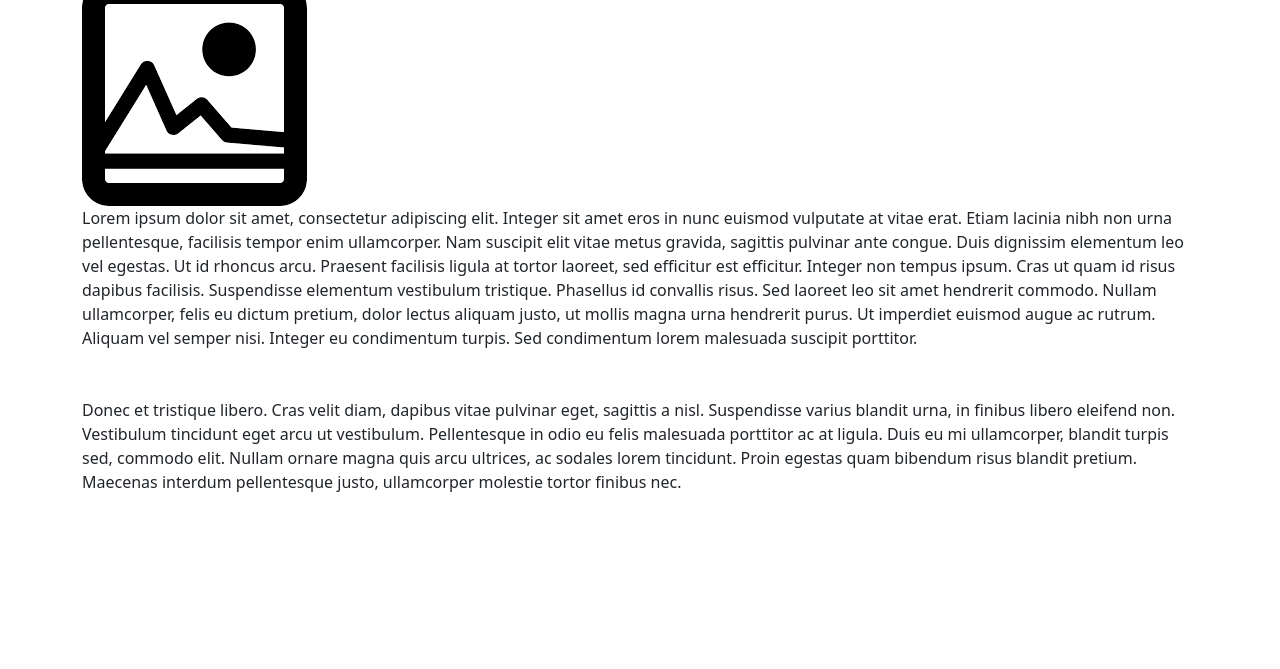
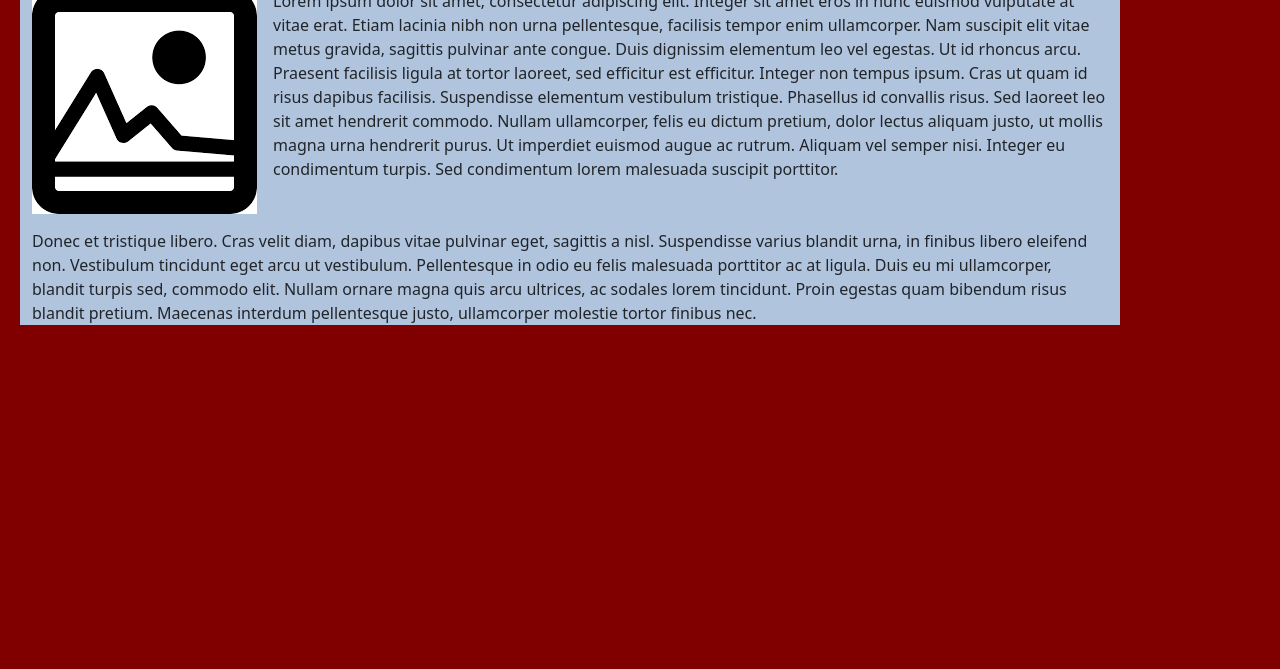
Before and after one commit to xxjkxxx/responsive_site, a plain HTML site: page Html/index.html in a window 1280 px wide. Shown: the part 131-800 px from the top of the page. Drawn offline with nearby package versions, Linux system fonts and the light colour scheme.

Commit message:
completed index file

```diff
--- a/Html/index.html
+++ b/Html/index.html
@@ -5,7 +5,7 @@
     <meta name="viewport" content="width=device-width, initial-scale=1.0">
     <title>Bootstrap 5 Portfolio</title>
 </head>
-<body>
+<body style="background-color: maroon;">
     <nav class="navbar navbar-expand-lg navbar-light bg-light">
         <div class="container-fluid">
           <a class="navbar-brand" href="#">Jared Kepner</a>
@@ -27,11 +27,11 @@
           </div>
         </div>
       </nav>
-      <div class="container">
-        <div class="row">
+      <div class="container" style="float: left;">
+        <div class="row" style="background-color: lightsteelblue; margin: 0.5rem;">
                 <div class="col">
                     <h1>About Me</h1>
-                   <img src="/responsive_site/assets/images/download.png" class="img-fluid" alt="img">
+                   <img src="/responsive_site/assets/images/download.png" style="float:left; padding-right: 1rem;" class="img-fluid" alt="img">
                     <div>
 
                         Lorem ipsum dolor sit amet, consectetur adipiscing elit. Integer sit amet eros in nunc euismod vulputate at vitae erat. Etiam lacinia nibh non urna pellentesque, facilisis tempor enim ullamcorper. Nam suscipit elit vitae metus gravida, sagittis pulvinar ante congue. Duis dignissim elementum leo vel egestas. Ut id rhoncus arcu. Praesent facilisis ligula at tortor laoreet, sed efficitur est efficitur. Integer non tempus ipsum. Cras ut quam id risus dapibus facilisis. Suspendisse elementum vestibulum tristique. Phasellus id convallis risus. Sed laoreet leo sit amet hendrerit commodo. Nullam ullamcorper, felis eu dictum pretium, dolor lectus aliquam justo, ut mollis magna urna hendrerit purus. Ut imperdiet euismod augue ac rutrum. Aliquam vel semper nisi. Integer eu condimentum turpis. Sed condimentum lorem malesuada suscipit porttitor.
```
Also changed, not shown: 2 other files.
